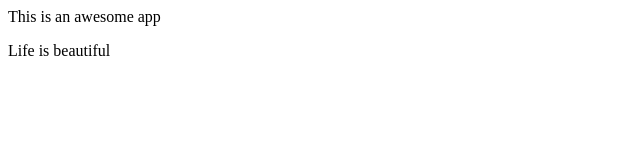
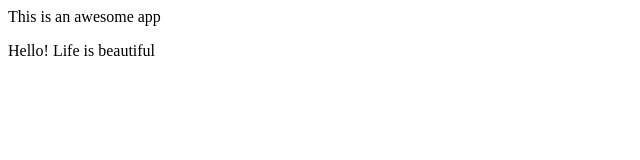
Before and after one commit to ashurocks/mydemoapp, a plain HTML site: page index.html in a window 1280 px wide. Shown: the full height of the page, 0-640 px from the left. Drawn offline with Linux system fonts and the light colour scheme.

Commit message:
added Hello! to index.html

```diff
--- a/index.html
+++ b/index.html
@@ -6,6 +6,6 @@
 This is an awesome app
 </head>
 <p>
-Life is beautiful
+Hello! Life is beautiful
 </p>
 </html>
```
